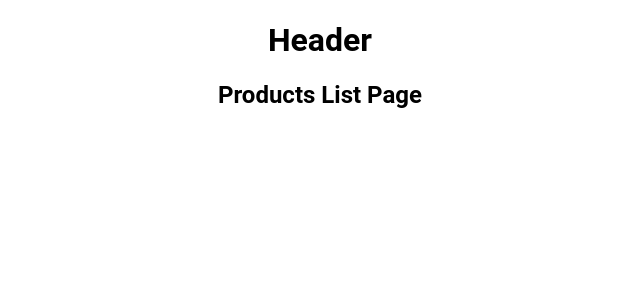
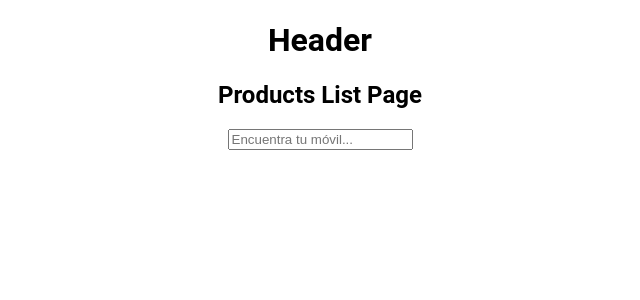
Before and after one commit to mig-code/technical-challenge-napp, a React (Create React App) app: page / in a window 1280 px wide. Shown: the top 300 px of the page, without its empty margins (320-960 px from the left). Built offline with nearby package versions, Linux system fonts and the light colour scheme.

Commit message:
:construction: Add SearchBox Component

```diff
--- /dev/null
+++ b/src/features/products.list/components/search.box/search.box.jsx
@@ -0,0 +1,25 @@
+import { useState } from 'react';
+
+export function SearchBox() {
+    const initialSearchQuery = '';
+    const [searchQuery, setSearchQuery] = useState(initialSearchQuery);
+
+    const handleInput = (ev) => {
+        const searchInput = ev.target;
+        setSearchQuery(searchInput.value);
+        console.log(searchQuery);
+    };
+    return (
+        <div>
+            <label htmlFor="search"></label>
+            <input
+                type="text"
+                name="search"
+                id="search"
+                value={searchQuery}
+                onInput={handleInput}
+                placeholder="Encuentra tu móvil..."
+            />
+        </div>
+    );
+}
--- a/src/features/products.list/pages/products.list.page.jsx
+++ b/src/features/products.list/pages/products.list.page.jsx
@@ -1,7 +1,10 @@
+import { SearchBox } from '../components/search.box/search.box';
+
 export default function ProductsListPage() {
     return (
         <div>
             <h2>Products List Page</h2>
+            <SearchBox></SearchBox>
         </div>
     );
 }
```
